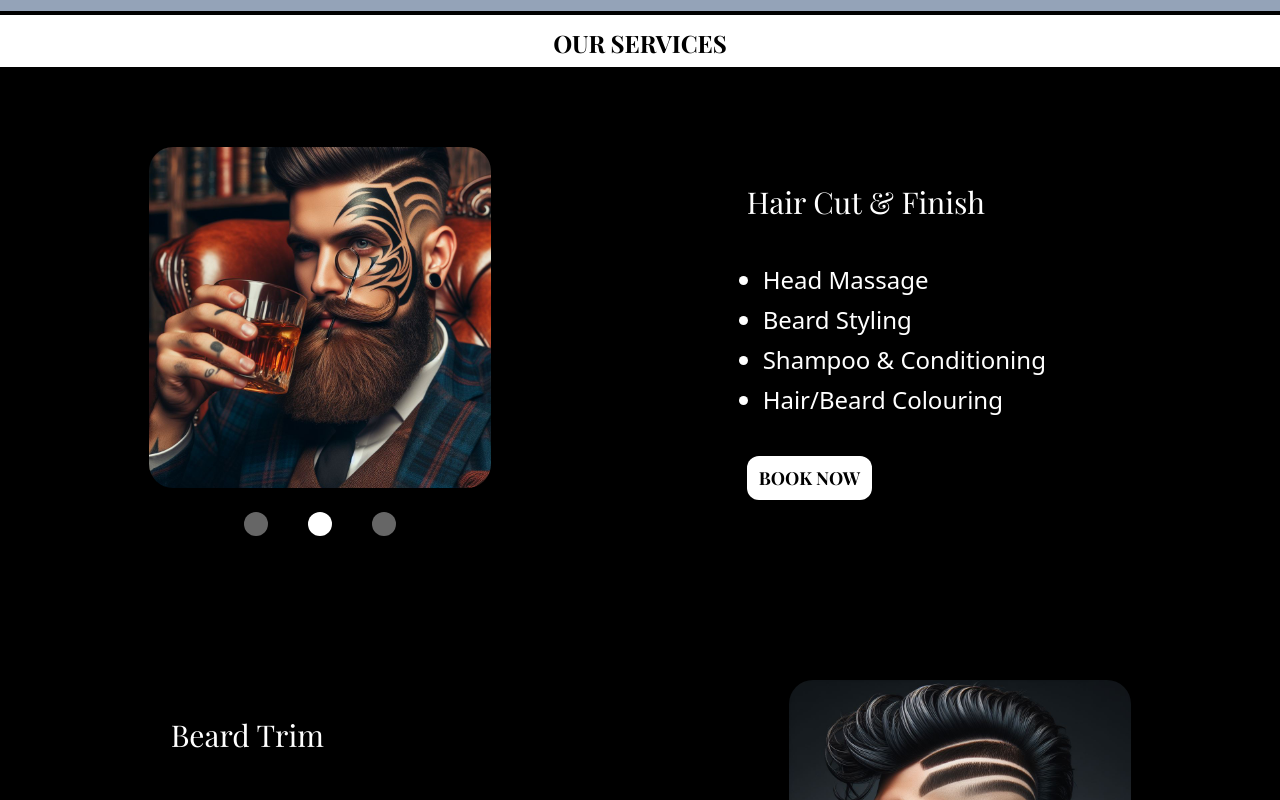
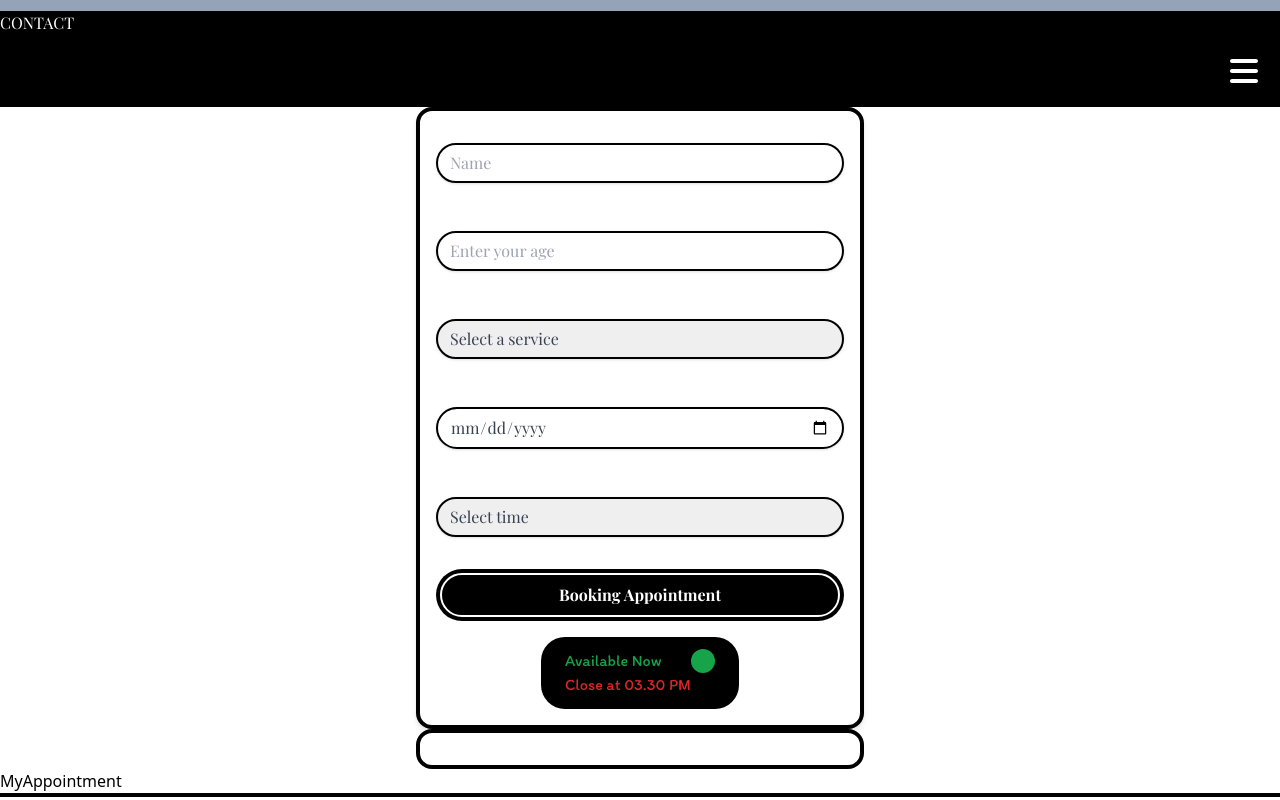
Before and after one commit to navodniwarshana/salon-booking-system, a React (Vite) app in the folder saloon-site/salon-project/: page / in a window 1280 px wide. Shown: the part 860-1660 px from the top of the page. Built offline with nearby package versions, Linux system fonts and the light colour scheme; a web font is replaced by a local one.

Commit message:
addAppointment created

```diff
--- a/saloon-site/salon-project/src/App.jsx
+++ b/saloon-site/salon-project/src/App.jsx
@@ -1,19 +1,13 @@
 import React from 'react'
 import Navigation from './Pages/Navigation'
-import HomeWin from './Pages/HomeWin'
-import OurServices from './Pages/OurServices'
-import ContactUs from './Pages/ContactUs'
 import Footer from './Pages/Footer'
-import SideMenu from './Components/SideMenu'
+import BobyContent from './Pages/BobyContent'
 
-function App(props) {
+function App() {
   return (
    <div className=''>
        <Navigation />
-       <HomeWin>
-       </HomeWin>
-       <OurServices/>
-       <ContactUs/>
+       <BobyContent/>
        <Footer/>
 
    </div>
--- /dev/null
+++ b/saloon-site/salon-project/src/Pages/BobyContent.jsx
@@ -0,0 +1,18 @@
+import React from 'react'
+import HomeWin from './HomeWin'
+import ContactUs from './ContactUs'
+import OurServices from './OurServices'
+import Appointment from './SubPges/Appointment'
+
+function BobyContent() {
+  return (
+    <>
+    <HomeWin/>
+    <Appointment/>
+    <OurServices/>
+    <ContactUs/>
+    </>
+  )
+}
+
+export default BobyContent
--- /dev/null
+++ b/saloon-site/salon-project/src/Pages/SubPges/Appointment.jsx
@@ -0,0 +1,16 @@
+import React from 'react'
+import AddBooking from './Appointment/AddBooking'
+import ConfirmBook from './Appointment/ConfirmBook'
+import MyAppointment from './Appointment/MyAppointment'
+
+function Appointment() {
+  return (
+    <div>
+        <AddBooking/>
+        <ConfirmBook/>
+        <MyAppointment/>
+    </div>
+  )
+}
+
+export default Appointment
--- /dev/null
+++ b/saloon-site/salon-project/src/Pages/SubPges/Appointment/AddBooking.jsx
@@ -0,0 +1,177 @@
+import React, { useState } from "react";
+import { FaBars,FaCircle } from "react-icons/fa6";
+
+
+function AddBooking() {
+  const services = [
+    "Cut and Hair Care",
+    "Head Massage",
+    "Beard Styling",
+    "Shampoo & Conditioning",
+    "Hair/Beard Colouring",
+    "Beard Grooming",
+    "Beard Trim",
+    "Beard Colour",
+    "Beard Styling",
+    "Shave",
+    "Luxury Shave & Beard Spa",
+  ];
+
+  const [formData, setFormData] = useState({
+    name: "",
+    age: "",
+    service: "",
+    date: "",
+    time: "",
+  });
+
+  const handleChange = (e) => {
+    const { id, value } = e.target;
+    setFormData({
+      ...formData,
+      [id]: value,
+    });
+  };
+  const closeTime ="03.30 PM";
+
+  return (
+    <>
+      <div className="font-playfir">
+        <div className="bg-black block font-playfir items-center text-white  min-w-[230px]">
+          <div className="flex ml-autoitems-center md:ml-auto md:flex ">
+            <h1>CONTACT</h1>
+          </div>
+          <div className="ml-auto flex justify-end">
+            <FaBars className="fill-white w-8 h-8 m-5" />
+          </div>
+          <div className="w-3/5 h-full bg-white border-slate-950">
+
+          </div>
+        </div>
+        <form className="space-y-4 p-4 h-auto max-w-md mx-auto bg-white border-4 border-black rounded-2xl shadow-md">
+              <div className="relative">
+                {formData.name && (
+                  <label
+                    className="absolute text-black  text-lg font-bold pl-4  mb-2"
+                    htmlFor="name"
+                  >
+                    Name
+                  </label>
+                )}
+                <input
+                  className="shadow appearance-none border-2 border-black  rounded-full w-full my-4 py-2 px-3 text-gray-700 placeholder-opacity-100 leading-tight focus:outline-none focus:shadow-outline"
+                  id="name"
+                  type="text"
+                  placeholder="Name"
+                  value={formData.name}
+                  onChange={handleChange}
+                />
+              </div>
+              <div className="relative">
+                {formData.age && (
+                  <label
+                    className="absolute text-gray-700 text-lg pl-4  font-bold  mb-2"
+                    htmlFor="age"
+                  >
+                    Age
+                  </label>
+                )}
+                <input
+                  className="shadow appearance-none border-2 border-black  rounded-full w-full my-4 py-2 px-3 text-gray-700 leading-tight focus:outline-none focus:shadow-outline"
+                  id="age"
+                  type="text"
+                  placeholder="Enter your age"
+                  value={formData.age}
+                  onChange={handleChange}
+                />
+              </div>
+              <div className="relative">
+                {formData.service && (
+                  <label
+                    className="absolute text-gray-700 text-lg  font-bold  pl-4 mb-2"
+                    htmlFor="service"
+                  >
+                    Service Type
+                  </label>
+                )}
+                <select
+                  className="shadow appearance-none border-2 border-black  rounded-full w-full my-4 py-2 px-3 text-gray-700 leading-tight focus:outline-none focus:shadow-outline"
+                  id="service"
+                  value={formData.service}
+                  onChange={handleChange}
+                >
+                  <option value="" disabled>
+                    Select a service
+                  </option>
+                  {services.map((service, index) => (
+                    <option key={index} value={service}>
+                      {service}
+                    </option>
+                  ))}
+                </select>
+              </div>
+              <div className="relative">
+                {formData.date && (
+                  <label
+                    className="absolute text-gray-700 text-lg pl-4 font-bold mb-2"
+                    htmlFor="date"
+                  >
+                    Preferred Date
+                  </label>
+                )}
+                <input
+                  className="shadow appearance-none border-2 border-black  rounded-full w-full my-4 py-2 px-3 text-gray-700 leading-tight focus:outline-none focus:shadow-outline"
+                  id="date"
+                  type="date"
+                  value={formData.date}
+                  onChange={handleChange}
+                />
+              </div>
+              <div className="relative">
+                {formData.time && (
+                  <label
+                    className="absolute text-gray-700 text-lg pl-4 font-bold mb-2"
+                    htmlFor="time"
+                  >
+                    Preferred Time
+                  </label>
+                )}
+                <select
+                  className="shadow appearance-none border-2 border-black  rounded-full w-full my-4 py-2 px-3 text-gray-700 leading-tight focus:outline-none focus:shadow-outline"
+                  id="time"
+                  value={formData.time}
+                  onChange={handleChange}
+                >
+                  <option value="" disabled>
+                    Select time
+                  </option>
+                  <option value="AM">AM</option>
+                  <option value="PM">PM</option>
+                </select>
+              </div>
+              <div className="flex items-center justify-between rounded-full bg-black p-1 my-4">
+                <button
+                  className="bg-black hover:bg-white text-white hover:text-black font-bold py-2 px-4  focus:outline-none focus:shadow-outline w-full rounded-full border-2 border-white "
+                  type="button"
+                >
+                  Booking Appointment
+                </button>
+
+              </div>
+              <div className="flex text-start justify-center">
+                <button className="bg-black flex font-itim p-3 px-6 rounded-3xl">
+                  <span><p className="text-green-600 text-start">Available Now </p>
+                   <p className="text-red-600 text-start">Close at {closeTime} </p></span>
+                   <span><FaCircle className="fill-green-600 size-6"/></span>
+                </button>
+              </div>
+
+            </form>
+      </div>
+
+
+
+    </>
+  );
+}
+export default AddBooking;
--- /dev/null
+++ b/saloon-site/salon-project/src/Pages/SubPges/Appointment/ConfirmBook.jsx
@@ -0,0 +1,11 @@
+import React from 'react'
+
+function ConfirmBook() {
+  return (
+    <>
+     <div className='space-y-4 p-4 h-auto max-w-md mx-auto bg-white border-4 border-black rounded-2xl '></div>
+    </>
+  )
+}
+
+export default ConfirmBook
--- /dev/null
+++ b/saloon-site/salon-project/src/Pages/SubPges/Appointment/MyAppointment.jsx
@@ -0,0 +1,9 @@
+import React from 'react'
+
+function MyAppointment() {
+  return (
+    <div>MyAppointment</div>
+  )
+}
+
+export default MyAppointment
```
Also changed, not shown: saloon-site/salon-project/src/Pages/Navigation.jsx (line endings or trailing spaces), saloon-site/salon-project/src/Pages/SubPges/New Text Document.txt (deleted).
